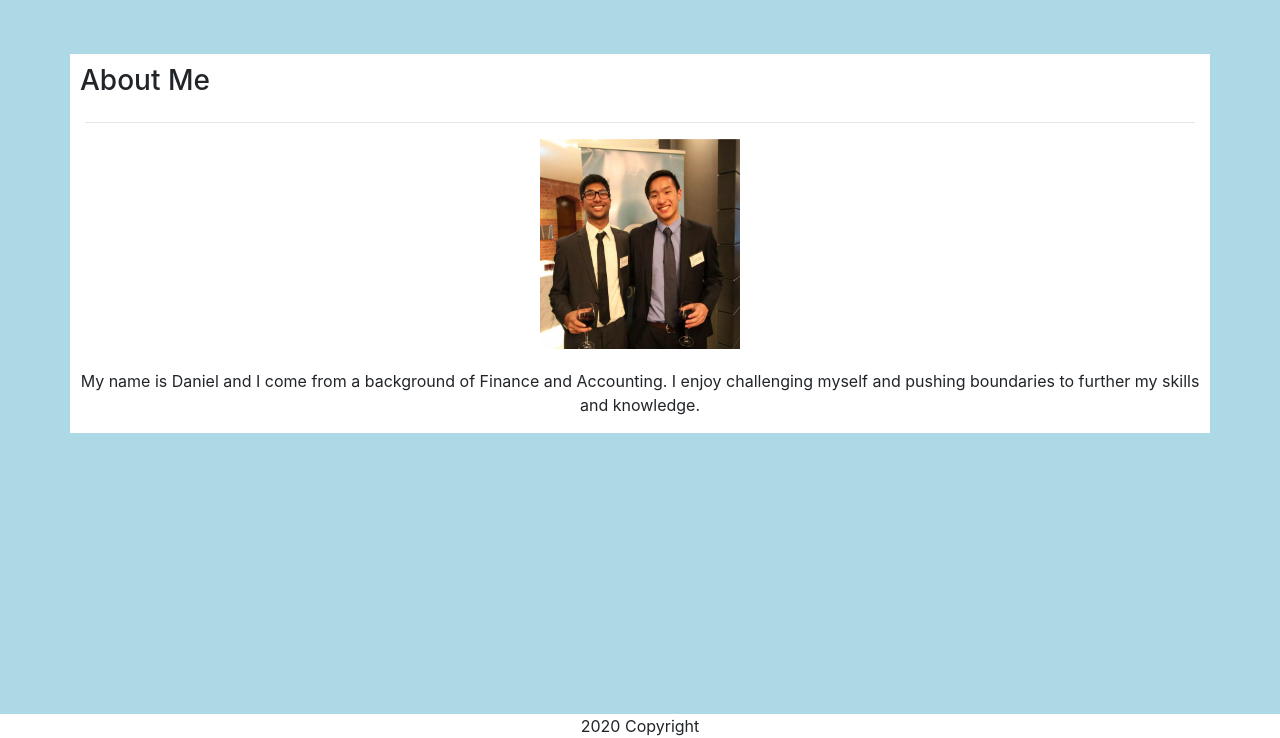
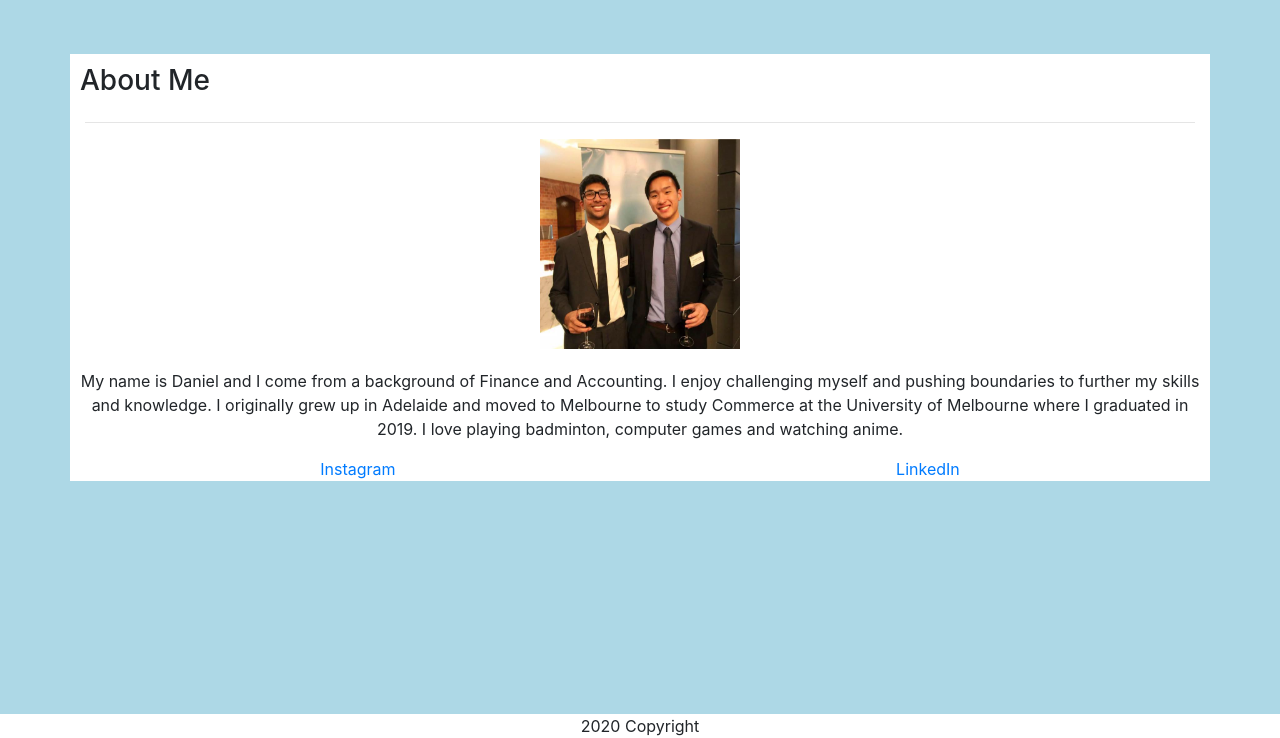
Before and after one commit to deezyxp/Responsive_Portfolio.io, a plain HTML site: page about.html in a window 1280 px wide. Shown: the part 62-800 px from the top of the page. Drawn offline with nearby package versions, Linux system fonts and the light colour scheme.

Commit message:
final changes

```diff
--- a/about.html
+++ b/about.html
@@ -38,7 +38,10 @@
         <hr>
         <article class="row" style="height:fit-content">
             <img class="suit-pic mx-auto" src="./assets/image/suitpic.jpg" alt="profphoto">
-            <p class="bio mx-auto">My name is Daniel and I come from a background of Finance and Accounting. I enjoy challenging myself and pushing boundaries to further my skills and knowledge. </p>
+            <p class="bio mx-auto">My name is Daniel and I come from a background of Finance and Accounting. I enjoy challenging myself and pushing boundaries to further my skills and knowledge. I originally grew up in Adelaide and moved to Melbourne to study Commerce at the University of Melbourne where I graduated in 2019. I love playing badminton, computer games and watching anime.</p>
+            <br>
+            <a class="links mx-auto" href="http://instagram.com/dzhangers">Instagram</a>
+            <a class="links mx-auto" href="https://www.linkedin.com/in/daniel-zhang-b4518197/">LinkedIn</a>
         </article>
     </section>
 
```
